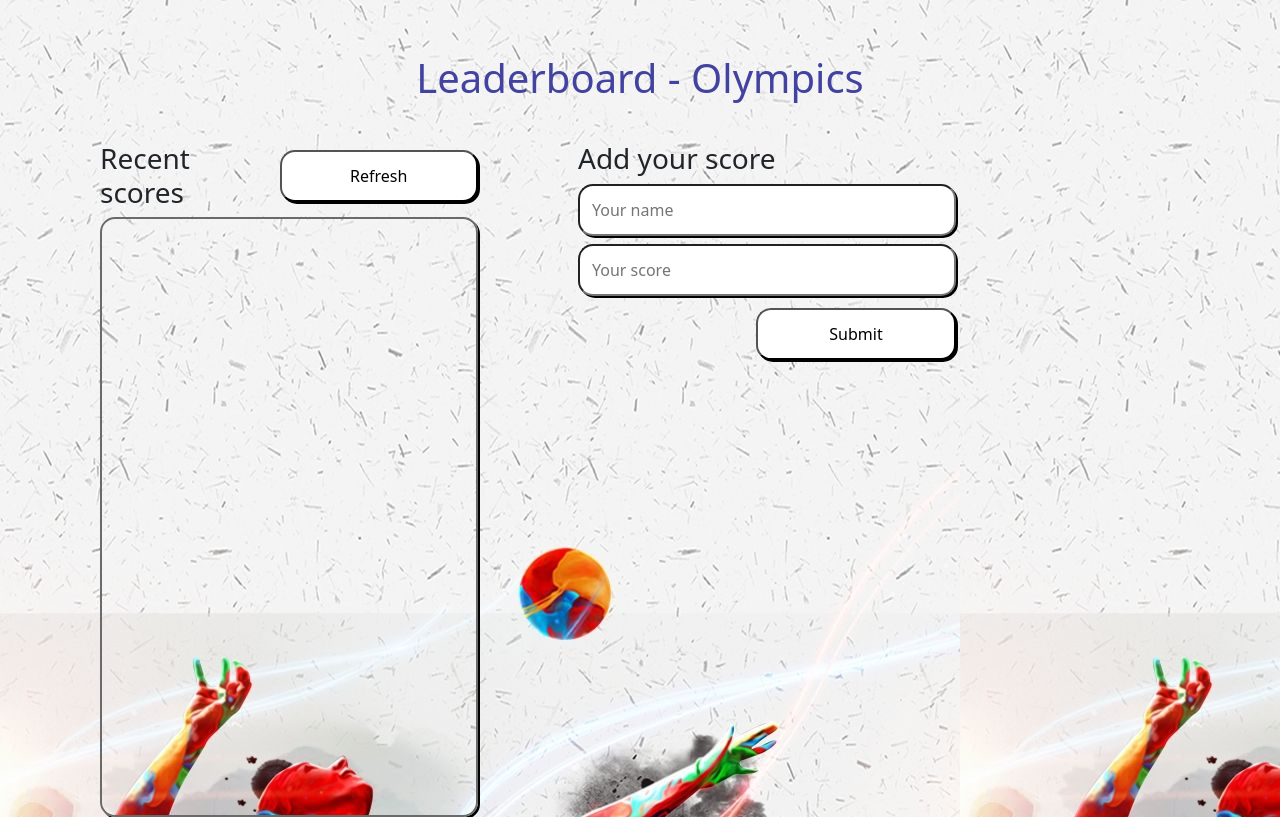
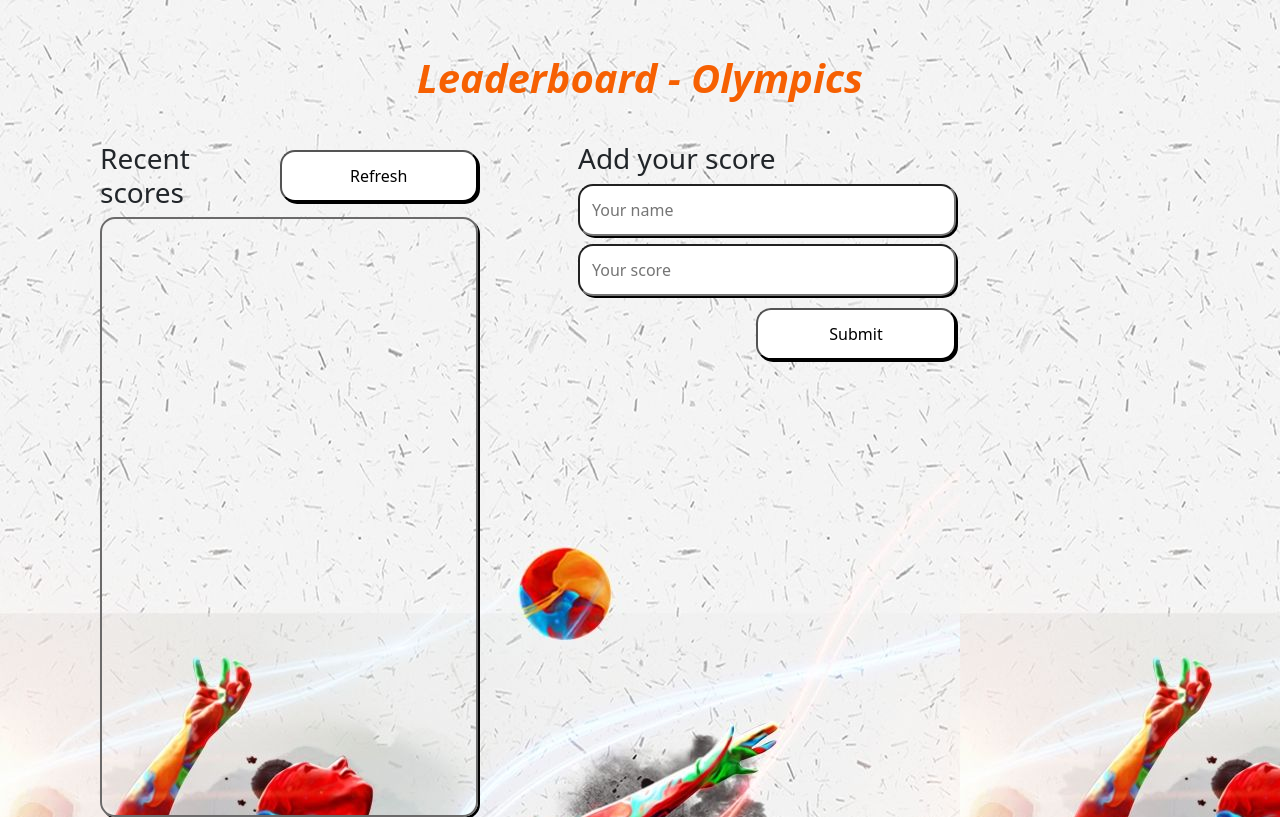
Before and after one commit to fortuneonyeka/LeaderBoard-project, a website built with webpack: page src/index.html in a window 1280 px wide. In both pictures the pointer is over the element 640 px from the left and 78 px from the top of the page. Built offline with nearby package versions, Linux system fonts and the light colour scheme; no server answers; files whose address does not match are found by name.

Commit message:
Add transition to the page title

```diff
--- a/src/style.css
+++ b/src/style.css
@@ -13,6 +13,16 @@ body {
   color: rgb(66, 66, 160);
   text-align: center;
   margin-bottom: 40px;
+
+}
+
+#page-title:hover {
+  color: #f66002;
+  transition-property: color;
+  transition-duration: 2s;
+  font-weight:900;
+  transition:font-weight 7s;
+  font-style: italic;
 }
 
 li {
@@ -76,7 +86,8 @@ input:focus {
   border-radius: 15px;
   overflow: hidden;
   height:600px; width:100%;
-  overflow:hidden; overflow-y:scroll;
+  overflow:hidden;
+  overflow-y:scroll;
 }
 
 li:nth-child(odd) {
```
